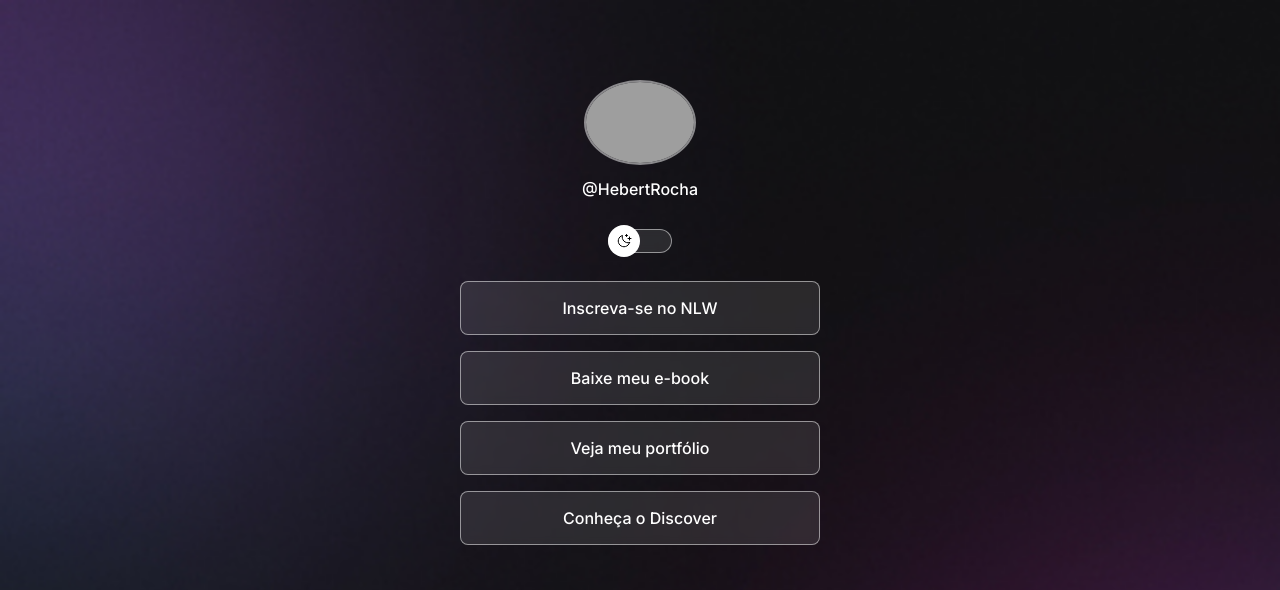
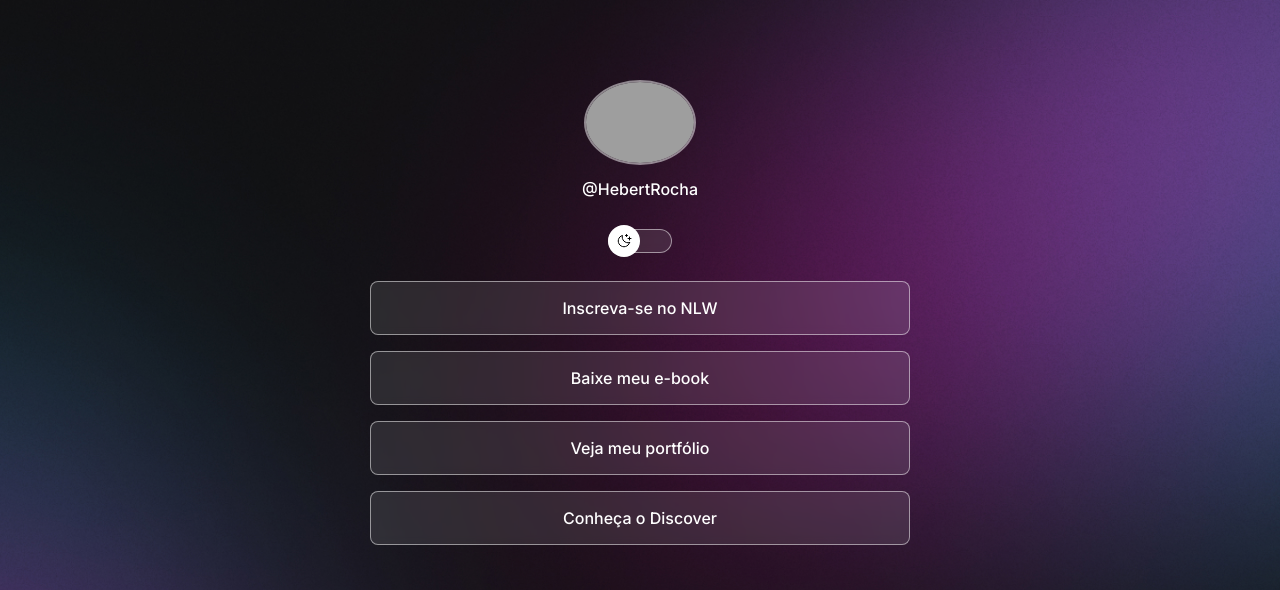
Before and after one commit to Hebert324/DevLinks, a plain HTML site: page index.html in a window 1280 px wide. Shown: the top 590 px of the page. Drawn offline with nearby package versions, Linux system fonts and the light colour scheme; grey boxes are pictures that could not be loaded.

Commit message:
change background based on media queries

```diff
--- a/style.css
+++ b/style.css
@@ -26,6 +26,7 @@
 
 body {
     background: var(--bg-url) no-repeat top center/cover;
+    height: 100vh;
 }
 
 body * {
@@ -34,8 +35,10 @@ body * {
 }
 
 #container {
-    width: 360px;
+    width: 100%;
+    max-width: 588px;
     margin: 56px auto;
+    padding: 0 24px;
 }
 
 #profile {
@@ -158,3 +161,15 @@ footer {
     padding: 24px 0;
     text-align: center;
 }
+
+/* media queries */
+
+@media (min-width: 700px) {
+    :root {
+        --bg-url: url("./assets/bg-desktop.jpg");
+    }
+
+    .light {
+        --bg-url: url("./assets/bg-desktop-light.jpg");
+    }
+}
```
